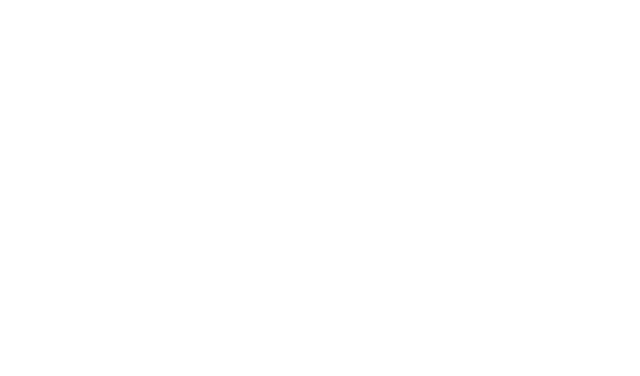
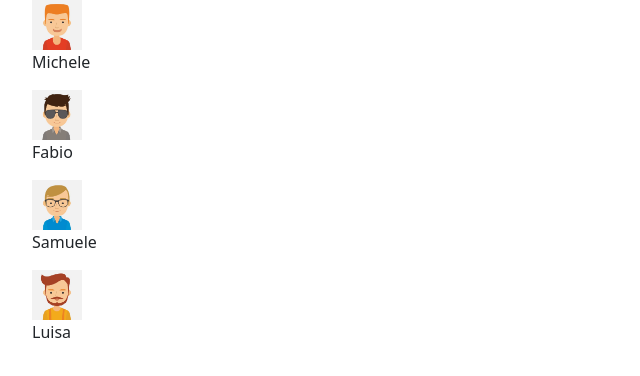
Before and after one commit to ClaudiaLanzoni/vue-boolzapp, a plain HTML site: page index.html in a window 1280 px wide. Shown: the whole page, without its empty margins (0-640 px from the left). Drawn offline with nearby package versions, Linux system fonts and the light colour scheme.

Commit message:
v-for nome e immagine contatto

```diff
--- a/css/styles.css
+++ b/css/styles.css
@@ -0,0 +1,8 @@
+img {
+    width: 50px;
+    height:50px;
+}
+
+ul {
+    list-style: none;
+}
--- a/index.html
+++ b/index.html
@@ -26,7 +26,12 @@
 </head>
 <body>
     <div id="app">
-
+        <ul>
+            <li v-for="(valore, chiave, index in contacts">
+                <img src="" alt="" v-bind:src="'img/avatar' + valore.avatar + '.jpg'" />
+                <p>{{valore.name}}</p>
+            </li>
+        </ul>
     </div>
 
     <script type="text/javascript" src="javascript/myscript.js"></script>
```
